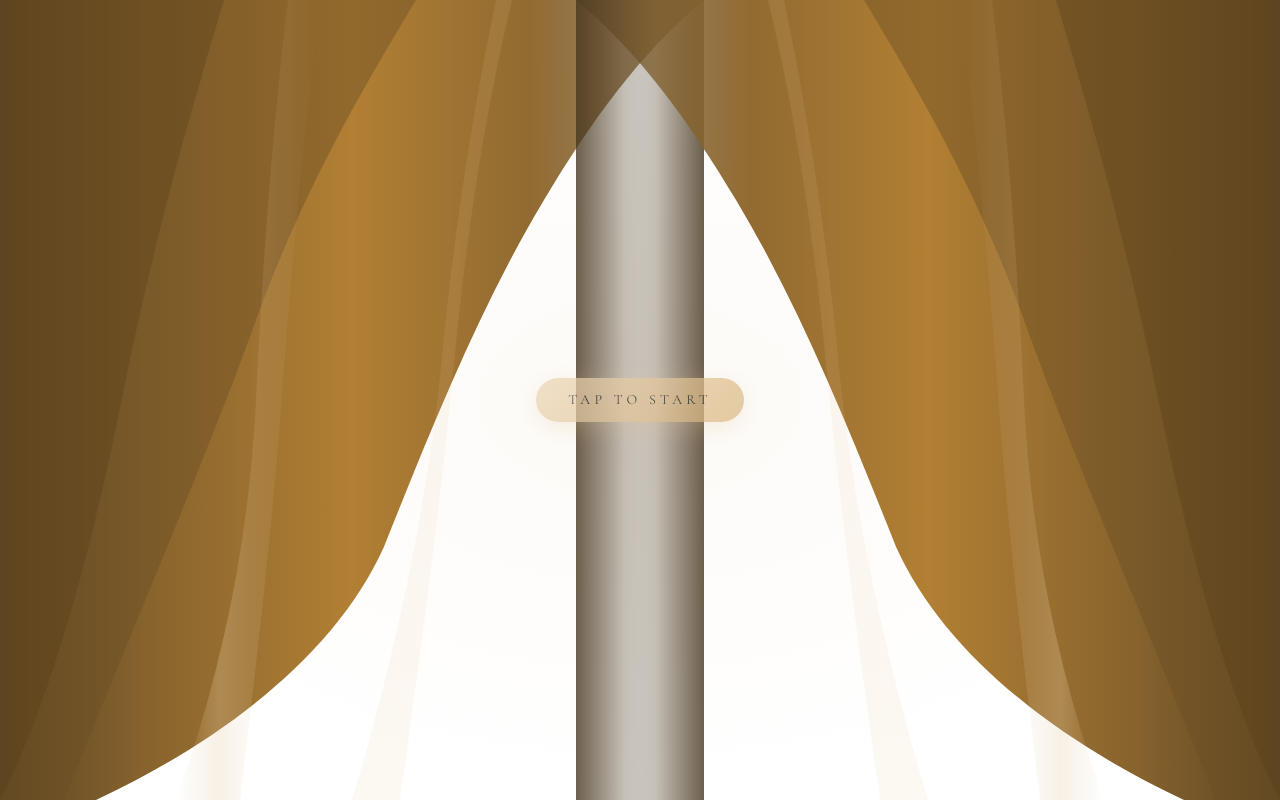
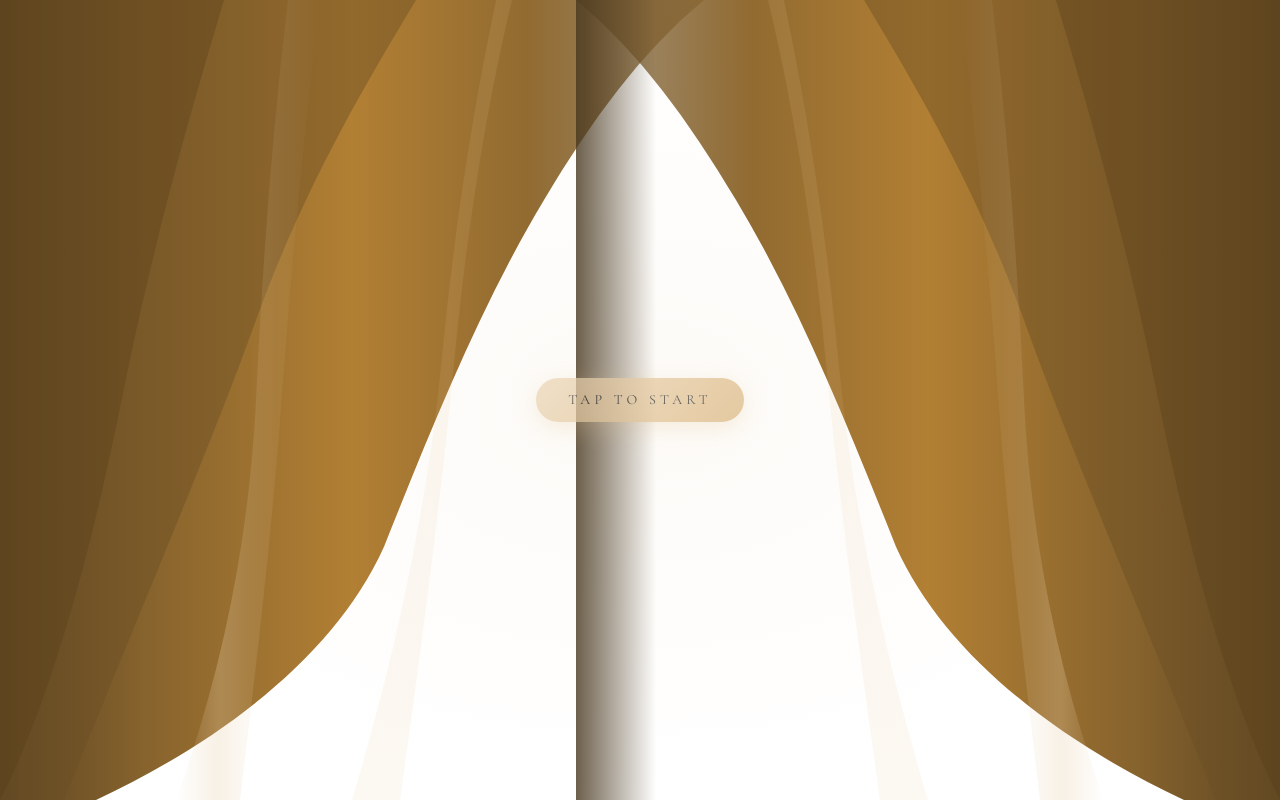
Before and after one commit to nazihsaba/vows-voyage-creator, a React (Vite) app: page /preview/opulence in a window 1280 px wide. Built offline with nearby package versions, Linux system fonts and the light colour scheme; the HTML template or start-up script is replaced by a standard one.

Commit message:
Preceding changes

```diff
--- a/src/components/templates/OpulencePreview.tsx
+++ b/src/components/templates/OpulencePreview.tsx
@@ -84,7 +84,7 @@ const CurtainDrapes = ({ opened }: { opened: boolean }) => (
         <path d="M0,0 L70,0 C60,80 48,180 38,300 C28,420 15,530 0,600 Z" fill="hsl(36, 55%, 22%)" opacity="0.35" />
         <path d="M90,0 C85,100 82,200 80,300 C78,400 70,500 55,600 L75,600 C80,500 85,400 88,300 C91,200 95,100 100,0 Z" fill="url(#pCurtainHighlightL)" />
         <path d="M155,0 C148,80 142,170 138,270 C134,370 125,480 110,600 L125,600 C132,480 138,370 142,270 C146,170 152,80 160,0 Z" fill="hsl(36, 57%, 74%)" opacity="0.12" />
-        <rect x="195" y="0" width="25" height="600" fill="url(#pCurtainEdgeL)" />
+
       </svg>
     </div>
 
```
